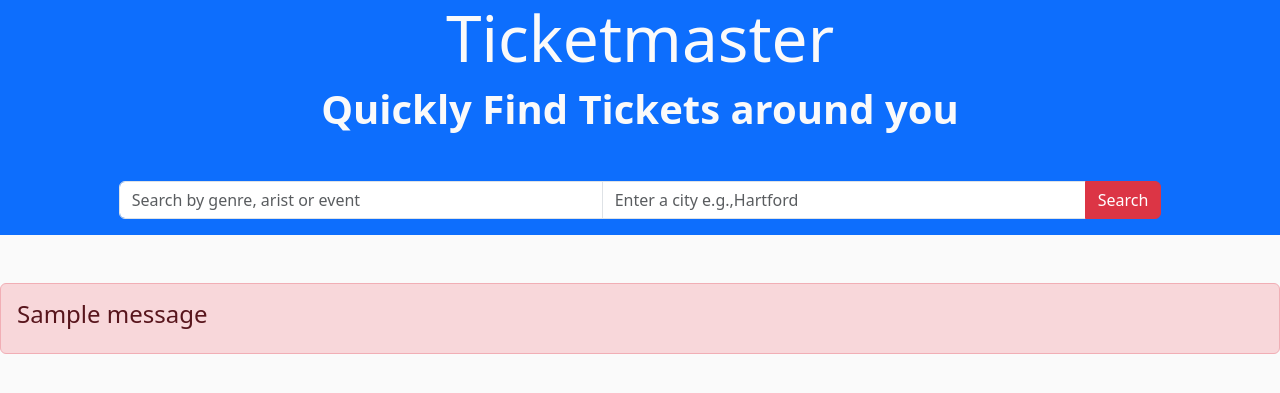
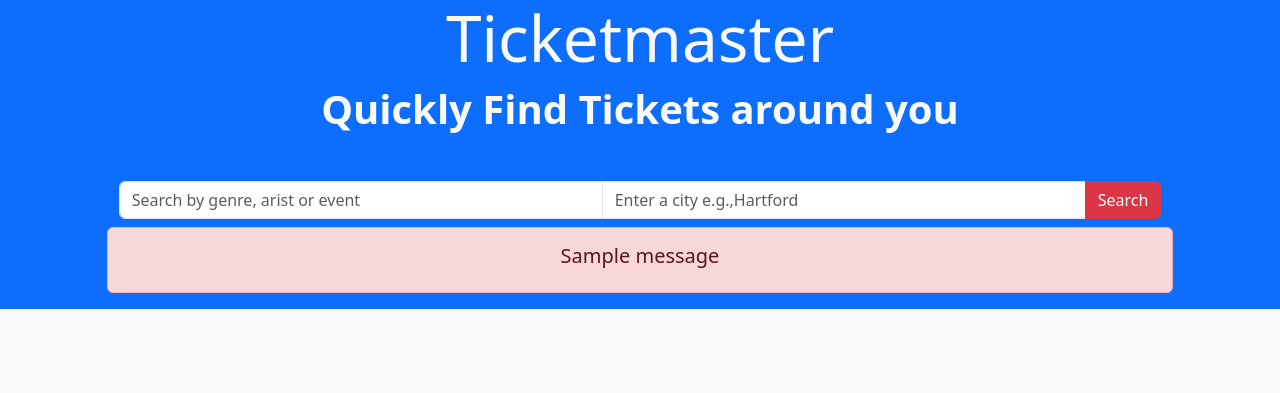
Before and after one commit to asemfi/CS416FinalProject, a Django app: page /ticketmaster/ in a window 1280 px wide. Shown: the top 393 px of the page. Run offline with Django 4.2, Linux system fonts and the light colour scheme; tables that the repository leaves empty hold one stand-in row (values such as "Sample post"); one stand-in notice (Sample message) is shown.

Commit message:
increased search error specificity and moved to correct location Jocelyn

```diff
--- a/templates/ticketmaster.html
+++ b/templates/ticketmaster.html
@@ -24,23 +24,18 @@
           </div>
         </form>
       </div>
-      <div class="col-10 alert alert-danger justify-content-start mx-auto mb-2" id="search-term-msg">
-        <p class="justify-content-start">Search term cannot be empty. Please enter a search term.</p>
-      </div>
-      <div class="col-10 alert alert-danger justify-content-start mx-auto mb-2" id="city-msg">
-        <p class="justify-content-start">City cannot be empty. Please enter a city.</p>
-      </div>
+      {% comment %}
+        Iterate over each message in the messages list in case there is an error
+      {% endcomment %}
+      {% for message in messages %}
+        <div class="col-10 alert alert-danger justify-content-start mx-auto mb-2" id="search-error-msg">
+          <h5 class="justify-content-start">{{ message }}</h5>
+        </div>
+      {% endfor %}
     </div>
   </div>
 
-  {% comment %}
-    Iterate over each message in the messages list in case there is an error
-  {% endcomment %}
-  {% for message in messages %}
-    <div class="alert alert-danger" role="alert">
-      <h4>{{ message }}</h4>
-    </div>
-  {% endfor %}
+
 
   {% comment %}
     Show the section below if "event_list" array is passed from views.py via context variable. If so, then iterate over each user
--- a/ticketMaster/views.py
+++ b/ticketMaster/views.py
@@ -19,7 +19,14 @@ def ticketmaster(request):
         # Check if either search_term or city is empty
         if not search_term or not city:
             # Set up an error message using Django's message utility to inform the user
-            messages.info(request, 'Both keyword and city are required fields.')
+
+            # has city but no search_term
+            if city: messages.info(request, 'Search term cannot be empty. Please enter a search term.')
+            # has search_term but no city
+            elif search_term: messages.info(request, 'City cannot be empty. Please enter a city.')
+            # has neither
+            else: messages.info(request, 'Both keyword and city are required fields.')
+
             # redirect user to the index page
             return redirect('ticketmaster')
             # Add code to handle or display the error_message as needed.
```
